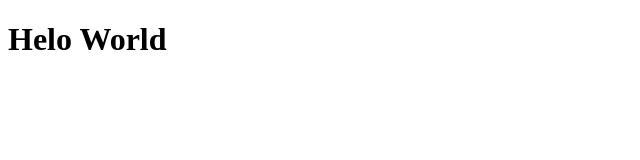
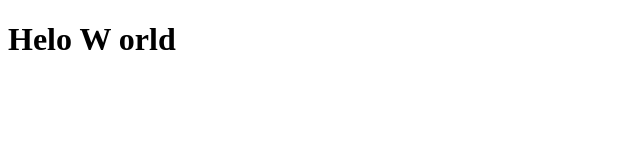
Before and after one commit to Myskat/git-tren-repo, a plain HTML site: page index.html in a window 1280 px wide. Shown: the full height of the page, 0-640 px from the left. Drawn offline with Linux system fonts and the light colour scheme.

Commit message:
кккккккккккккк

```diff
--- a/index.html
+++ b/index.html
@@ -6,6 +6,6 @@
     <title>Document</title>
 </head>
 <body>
-    <h1>Helo World</h1>
+    <h1>Helo W     orld</h1>
 </body>
 </html>
```
